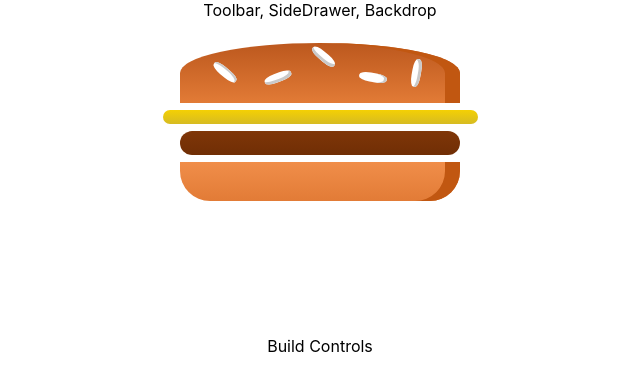
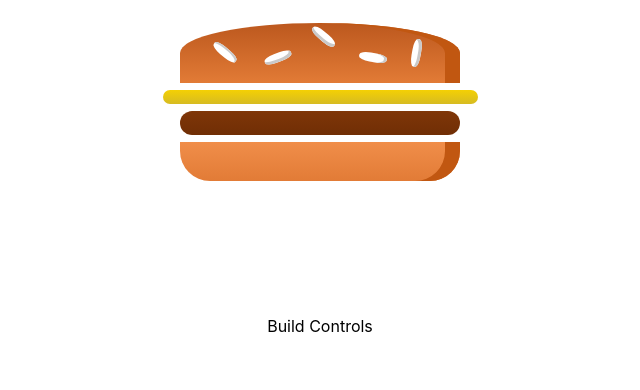
Before and after one commit to kamalyadav11/Burger-King, a React (Create React App) app: page / in a window 1280 px wide. Shown: the top 390 px of the page, without its empty margins (320-960 px from the left). Built offline with nearby package versions, Linux system fonts and the light colour scheme.

Commit message:
fixed css and added prop-types

```diff
--- a/package.json
+++ b/package.json
@@ -3,6 +3,7 @@
   "version": "0.1.0",
   "private": true,
   "dependencies": {
+    "prop-types": "^15.6.2",
     "react": "^16.6.3",
     "react-dom": "^16.6.3",
     "react-scripts": "^2.1.1"
--- a/src/components/Burger/Burger.css
+++ b/src/components/Burger/Burger.css
@@ -1,5 +1,5 @@
 .Burger {
-  width: 100%;
+  /* width: 100%; */
   margin: auto;
   height: 250px;
   overflow: hidden;
@@ -15,14 +15,14 @@
   }
 }
 
-@media (min-width: 500px) and (min-height: 401px) {
+/* @media (min-width: 550px) and (min-height: 401px) {
   .Burger {
-    width: 450px;
+    width: 300px;
     height: 400px;
   }
-}
+} */
 
-@media (min-width: 500px) and (min-height: 400px) {
+@media (min-width: 350px) and (min-height: 400px) {
   .Burger {
     width: 350px;
     height: 300px;
--- a/src/components/Layout/Layout.js
+++ b/src/components/Layout/Layout.js
@@ -5,7 +5,7 @@ import "./Layout.css";
 const Layout = props => {
   return (
     <React.Fragment>
-      <div>Toolbar, SideDrawer, Backdrop</div>
+      {/* <div>Toolbar, SideDrawer, Backdrop</div> */}
       <main className="Content">{props.children}</main>
     </React.Fragment>
   );
```
Also changed, not shown: 1 other file (tests, documents, lock files or other folders).
